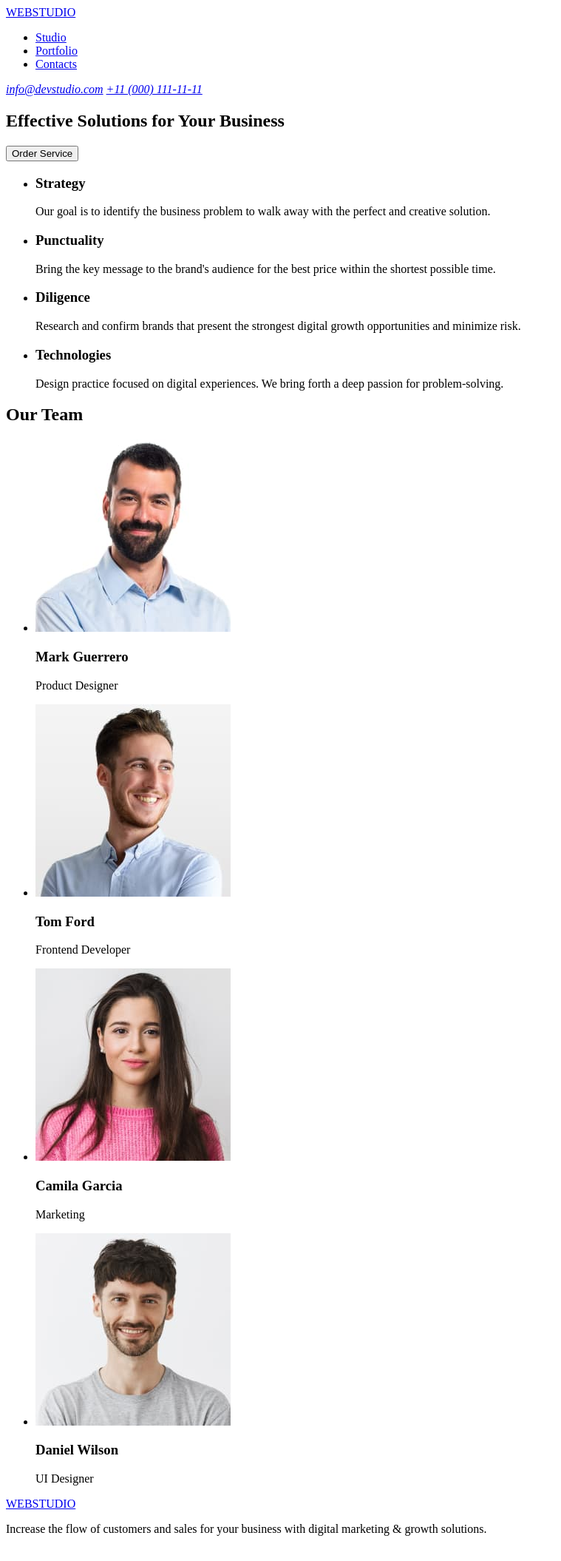
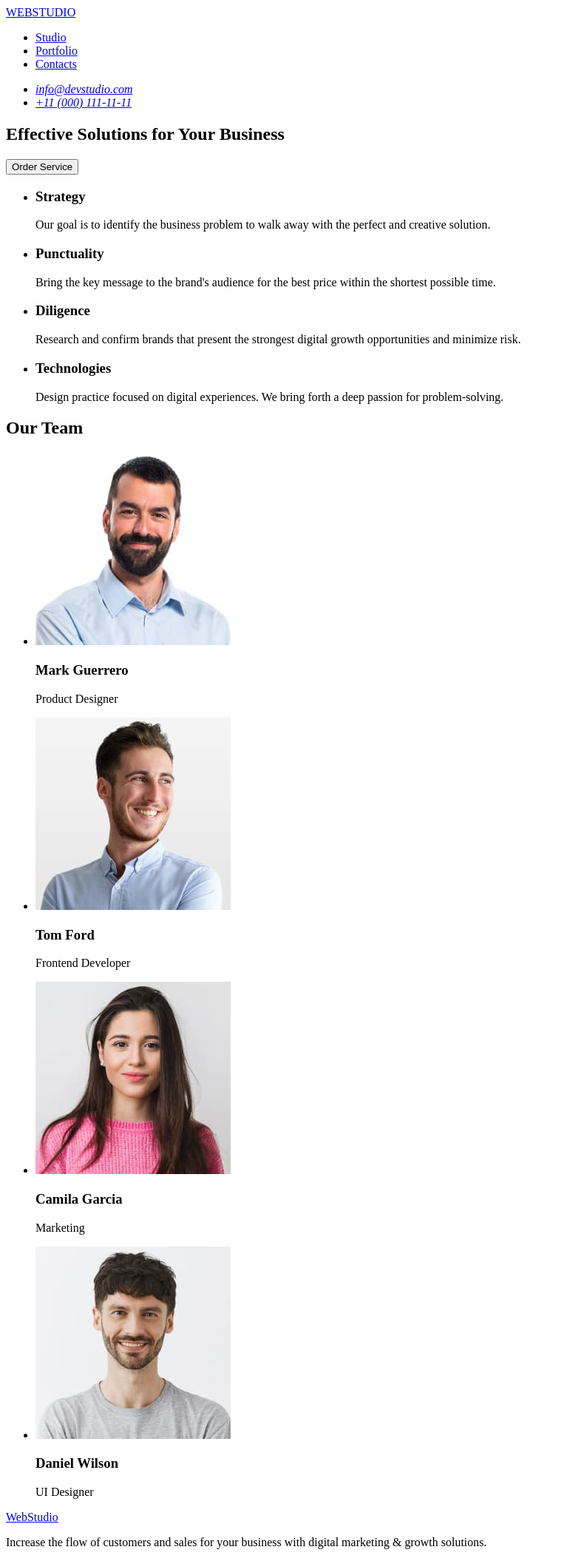
Before and after one commit to Alex-Khavin/goit-markup-hw-01, a plain HTML site: page index.html in a window 1280 px wide. Shown: the whole page at 74% size, without its empty margins (0-759 px from the left). Drawn offline with Linux system fonts and the light colour scheme.

Commit message:
update header

```diff
--- a/index.html
+++ b/index.html
@@ -2,14 +2,14 @@
 <html lang="en">
   <head>
     <meta charset="UTF-8" />
-    <meta name="description" content="WEBSTUDIO" />
+    <meta name="description" content="WebStudio" />
     <meta name="viewport" content="width=device-width, initial-scale=1.0" />
-    <title>WEBSTUDIO</title>
+    <title>WebStudio</title>
   </head>
   <body>
     <header>
-      <a href="./index.html">WEBSTUDIO</a>
       <nav>
+        <a href="./index.html">WEBSTUDIO</a>
         <ul>
           <li><a href="#">Studio</a></li>
           <li><a href="#">Portfolio</a></li>
@@ -17,8 +17,10 @@
         </ul>
       </nav>
       <address>
-        <a href="mailto:info@devstudio.com">info@devstudio.com</a>
-        <a href="tel:+110001111111">+11 (000) 111-11-11</a>
+        <ul>
+          <li><a href="mailto:info@devstudio.com">info@devstudio.com</a></li>
+          <li><a href="tel:+110001111111">+11 (000) 111-11-11</a></li>
+        </ul>
       </address>
     </header>
     <main>
@@ -109,7 +111,7 @@
       </section>
     </main>
     <footer>
-      <a href="./index.html">WEBSTUDIO</a>
+      <a href="./index.html">WebStudio</a>
       <p>
         Increase the flow of customers and sales for your business with digital
         marketing & growth solutions.
```
